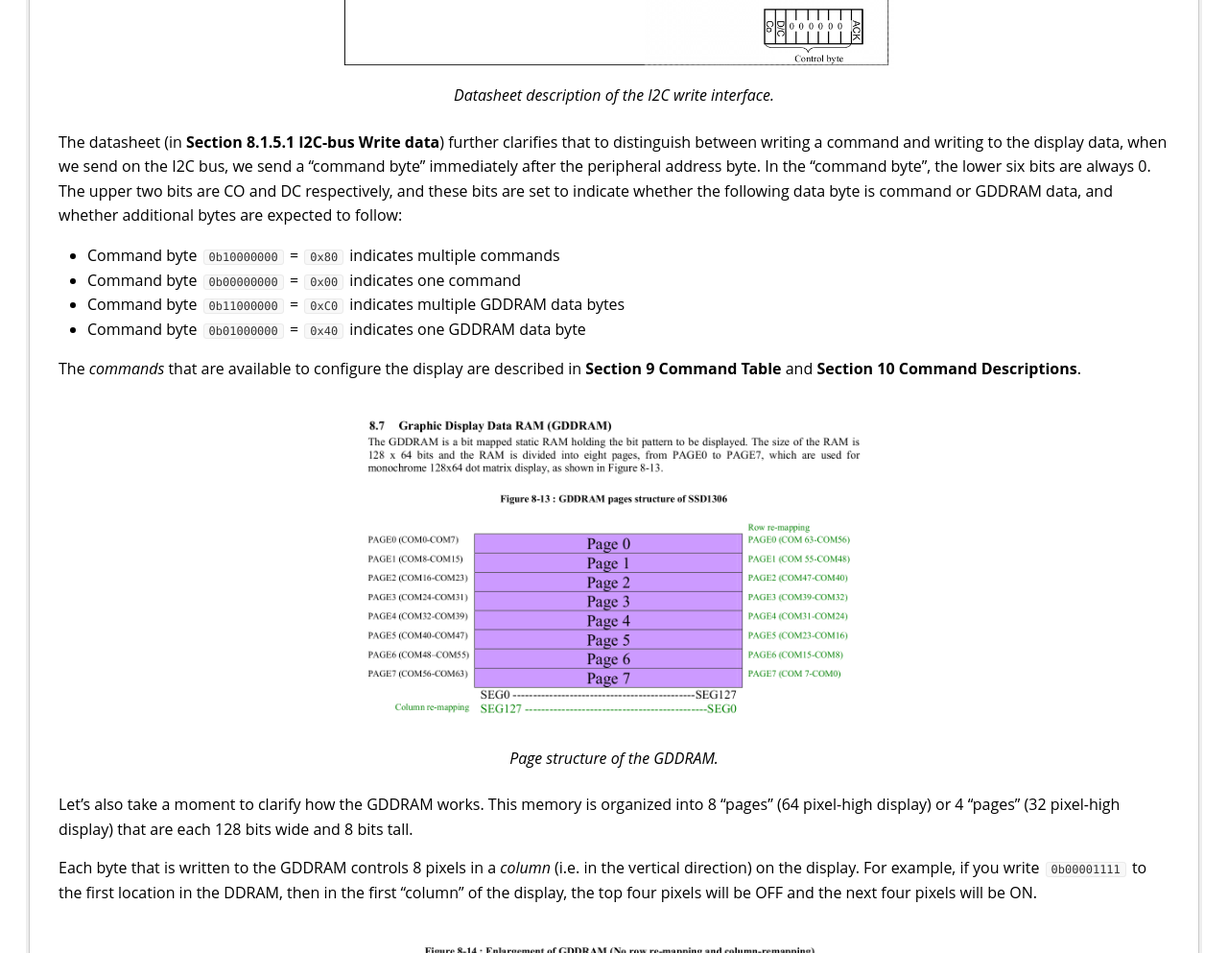
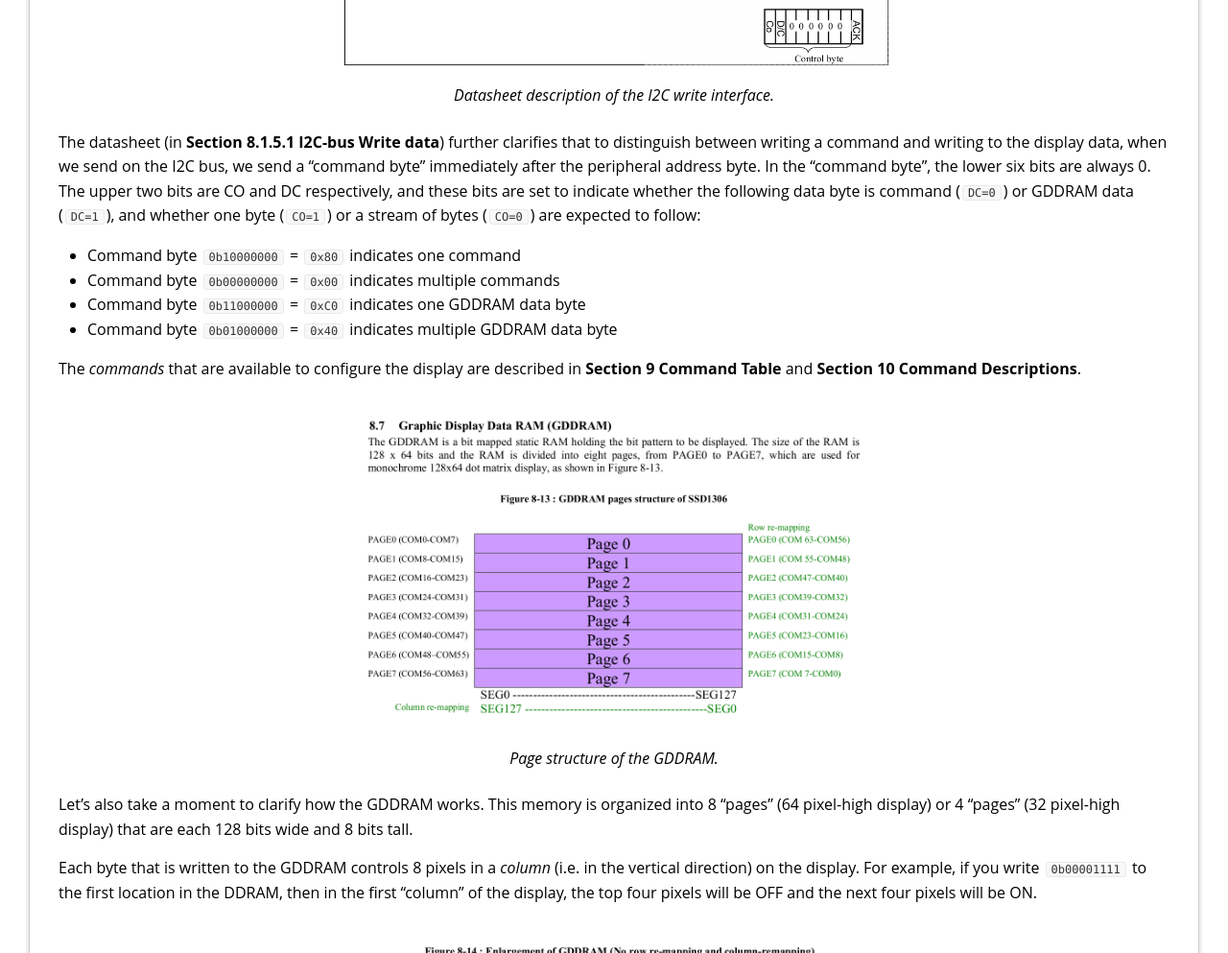
Before and after one commit to ffund/compe-design-project, a plain HTML site: page lab5/i2c.html in a window 1280 px wide. Shown: the part 1860-2853 px from the top of the page at 96% size. Drawn offline with Linux system fonts and the light colour scheme.

Commit message:
Fix typo about CO bit in SSD1306

```diff
--- a/lab5/i2c.html
+++ b/lab5/i2c.html
@@ -124,12 +124,12 @@
 <figure>
 <img src="images/i2c-datasheet-command.png" width="600" alt="Datasheet description of the I2C write interface." /><figcaption aria-hidden="true">Datasheet description of the I2C write interface.</figcaption>
 </figure>
-<p>The datasheet (in <strong>Section 8.1.5.1 I2C-bus Write data</strong>) further clarifies that to distinguish between writing a command and writing to the display data, when we send on the I2C bus, we send a “command byte” immediately after the peripheral address byte. In the “command byte”, the lower six bits are always 0. The upper two bits are CO and DC respectively, and these bits are set to indicate whether the following data byte is command or GDDRAM data, and whether additional bytes are expected to follow:</p>
+<p>The datasheet (in <strong>Section 8.1.5.1 I2C-bus Write data</strong>) further clarifies that to distinguish between writing a command and writing to the display data, when we send on the I2C bus, we send a “command byte” immediately after the peripheral address byte. In the “command byte”, the lower six bits are always 0. The upper two bits are CO and DC respectively, and these bits are set to indicate whether the following data byte is command (<code>DC=0</code>) or GDDRAM data (<code>DC=1</code>), and whether one byte (<code>CO=1</code>) or a stream of bytes (<code>CO=0</code>) are expected to follow:</p>
 <ul>
-<li>Command byte <code>0b10000000</code> = <code>0x80</code> indicates multiple commands</li>
-<li>Command byte <code>0b00000000</code> = <code>0x00</code> indicates one command</li>
-<li>Command byte <code>0b11000000</code> = <code>0xC0</code> indicates multiple GDDRAM data bytes</li>
-<li>Command byte <code>0b01000000</code> = <code>0x40</code> indicates one GDDRAM data byte</li>
+<li>Command byte <code>0b10000000</code> = <code>0x80</code> indicates one command</li>
+<li>Command byte <code>0b00000000</code> = <code>0x00</code> indicates multiple commands</li>
+<li>Command byte <code>0b11000000</code> = <code>0xC0</code> indicates one GDDRAM data byte</li>
+<li>Command byte <code>0b01000000</code> = <code>0x40</code> indicates multiple GDDRAM data byte</li>
 </ul>
 <p>The <em>commands</em> that are available to configure the display are described in <strong>Section 9 Command Table</strong> and <strong>Section 10 Command Descriptions</strong>.</p>
 <figure>
```
Also changed, not shown: 2 other files.
